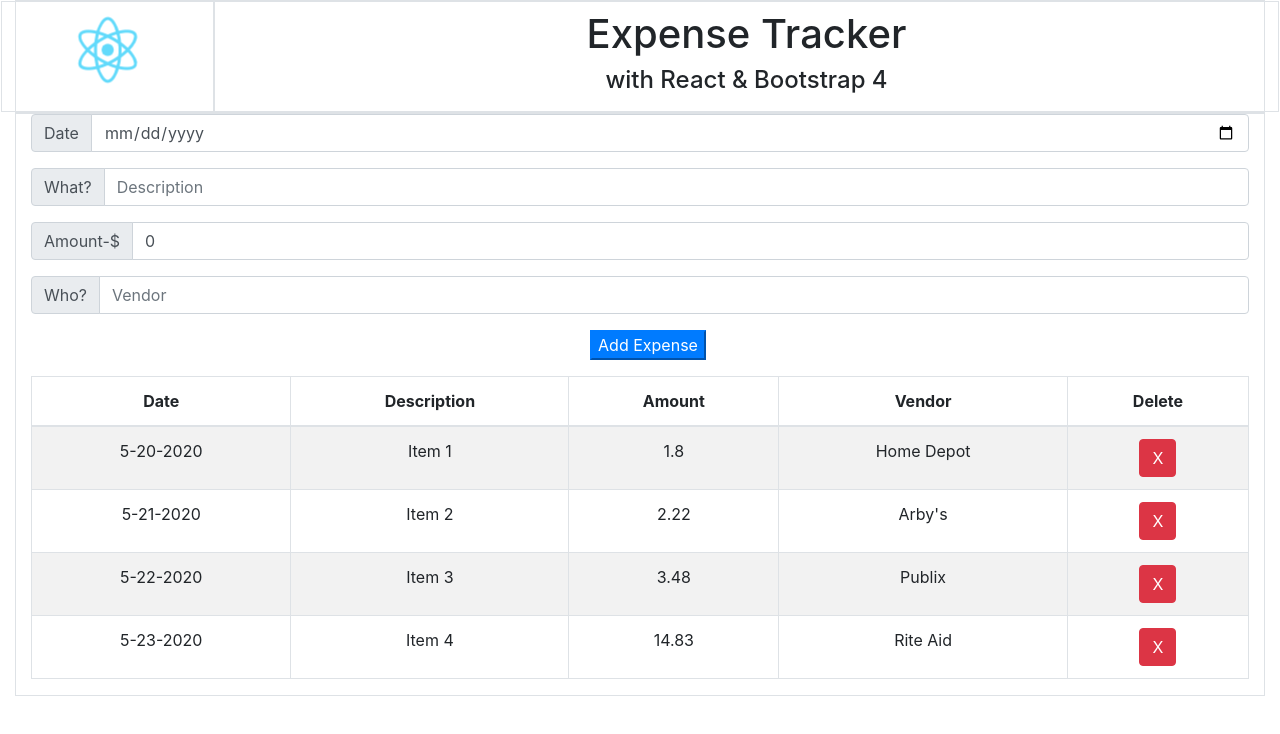
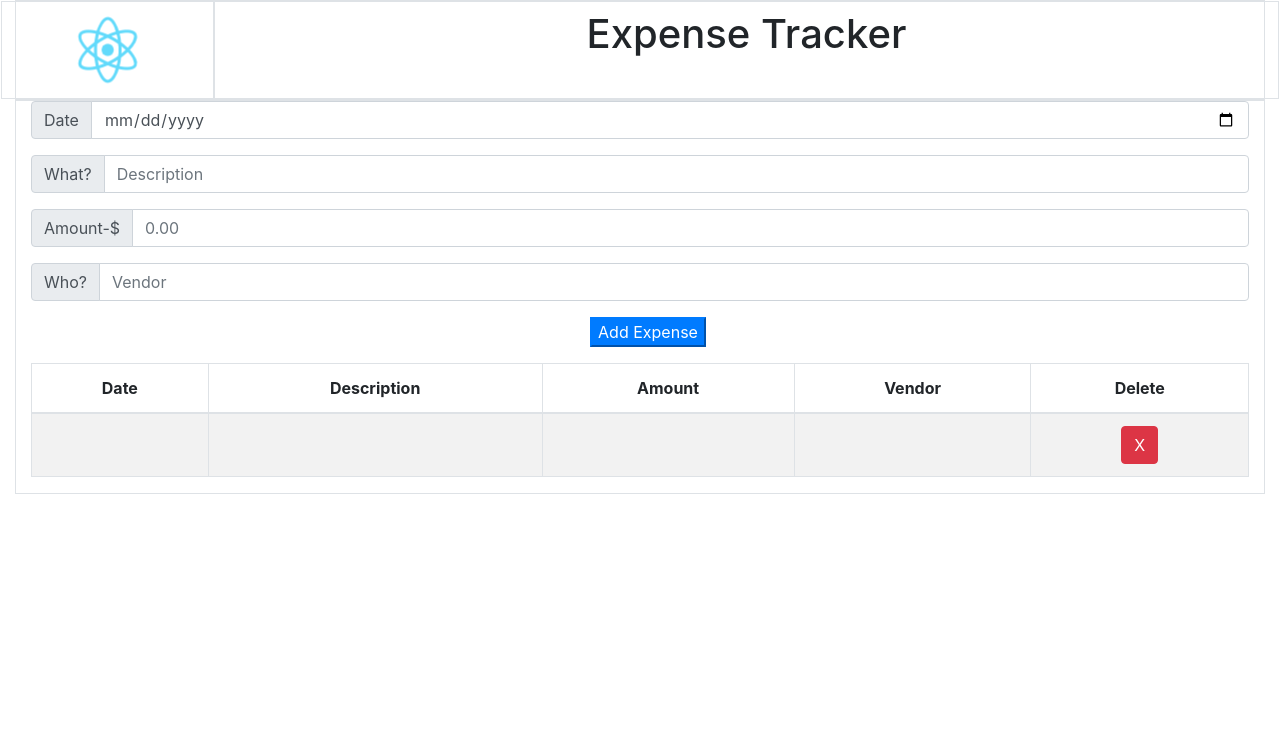
Before and after one commit to jazfunk/expense-tracker-react-app, a React (Create React App) app: page / in a window 1280 px wide. Shown: the top 734 px of the page. Built offline with nearby package versions, Linux system fonts and the light colour scheme.

Commit message:
Sending expense and expenses object via props sucessful.

```diff
--- a/src/AppBody.js
+++ b/src/AppBody.js
@@ -1,8 +1,5 @@
 import React, { Component } from "react";
 import ExpenseForm from "./ExpenseFormContainer";
-import SampleExpenses from "./SampleExpensesObject";
-import ExpensesTable from "./ExpensesTable";
-// import SavedExpenses from "./LocalExpensesStorage"
 
 class AppBody extends Component {
 
@@ -10,8 +7,6 @@ class AppBody extends Component {
     return (
       <div className="container-fluid border">
         <ExpenseForm />
-        <ExpensesTable expenses={SampleExpenses} />
-        {/* <ExpensesTable expenses={this.getSavedExpenses} /> */}
       </div>
     );
   }
--- a/src/AppHeader.js
+++ b/src/AppHeader.js
@@ -13,7 +13,6 @@ class AppHeader extends Component {
             </div>
             <div className="col-sm-10 p-2 my-0 border">
               <h1>Expense Tracker</h1>
-              <h4>with React & Bootstrap 4</h4>
             </div>
           </div>
         </div>
--- a/src/ExpenseFormComponent.js
+++ b/src/ExpenseFormComponent.js
@@ -12,7 +12,7 @@ function ExpenseFormComponent(props) {
             type="date"
             id="date"
             name="expenseDate"
-            value={props.expense.expenseDate}
+            value={props.expenseDate}
             className="form-control"
             onChange={props.handleChange}
             placeholder="Date"
@@ -27,7 +27,7 @@ function ExpenseFormComponent(props) {
             type="text"
             id="description"
             name="expenseDescription"
-            value={props.expense.expenseDescription}
+            value={props.expenseDescription}
             className="form-control"
             onChange={props.handleChange}
             placeholder="Description"
@@ -44,7 +44,7 @@ function ExpenseFormComponent(props) {
             name="expenseAmount"
             min=".00"
             step="any"
-            value={props.expense.expenseAmount}
+            value={props.expenseAmount}
             className="form-control"
             onChange={props.handleChange}
             placeholder="0.00"
@@ -58,7 +58,7 @@ function ExpenseFormComponent(props) {
           <input
             id="vendor"
             name="expenseVendor"
-            value={props.expense.expenseVendor}
+            value={props.expenseVendor}
             className="form-control"
             onChange={props.handleChange}
             placeholder="Vendor"
--- a/src/ExpenseFormContainer.js
+++ b/src/ExpenseFormContainer.js
@@ -1,18 +1,26 @@
 import React, { Component } from "react";
 import ExpenseComponent from "./ExpenseFormComponent";
+import ExpensesTable from "./ExpensesTable";
 
 class ExpenseFormContainer extends Component {
   constructor() {
     super();
     this.state = {
+      expense: {
         expenseDate: "",
         expenseDescription: "",
         expenseAmount: 0,
         expenseVendor: "",
-      expenses: [],
+      },
+      expenses: [{}],
     };
 
     this.handleChange = this.handleChange.bind(this);
+    this.handleSubmit = this.handleSubmit.bind(this);
+  }
+
+  componentDidMount() {
+    // check for local storage here
   }
 
   handleChange(event) {
@@ -32,17 +40,28 @@ class ExpenseFormContainer extends Component {
     // Save it to local storage
     // Realod from local storage?
     const data = new FormData(event.target);
-    const expense = JSON.stringify(Object.fromEntries(data))
-    console.log(expense);
+    const expense = JSON.stringify(Object.fromEntries(data));
+    this.setState((prevState) => {
+      const expenses = prevState.expenses;
+      expenses.push(expense);
+      return {
+        expenses: { expenses },
+      };
+    });
+    console.log(this.state.expenses)
+    console.log(this.state.expense)
   }
 
   render() {
     return (
+      <div>
         <ExpenseComponent
           handleChange={this.handleChange}
           handleSubmit={this.handleSubmit}
-        expense={this.state}
+          expense={this.state.newExpense}
         />
+        <ExpensesTable expenses={this.state.expenses} />
+      </div>
     );
   }
 }
--- a/src/ExpensesTable.js
+++ b/src/ExpensesTable.js
@@ -3,6 +3,8 @@ import * as ReactBootStrap from "react-bootstrap";
 
 const ExpensesTable = (props) => {
   const renderExpense = (expense, index) => {
+    debugger;
+    if (props.expenses.length > 0) {
       return (
         <tr key={index}>
           <td>{expense.expenseDate}</td>
@@ -20,7 +22,10 @@ const ExpensesTable = (props) => {
           </td>
         </tr>
       );
+    }
   };
+
+  // console.log(props)
 
   return (
     <div>
```
Lines whose indentation alone changed are shown as unchanged.
